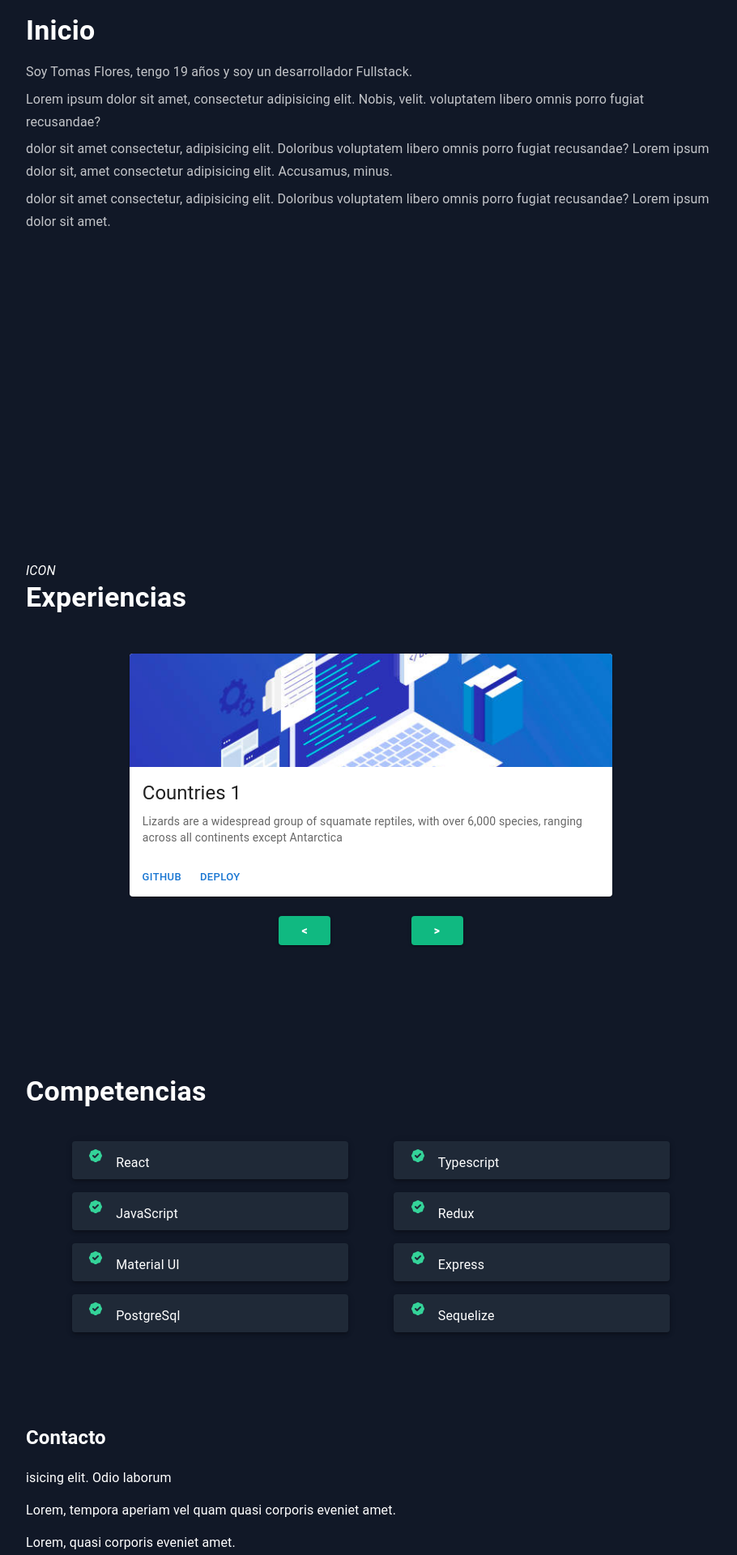
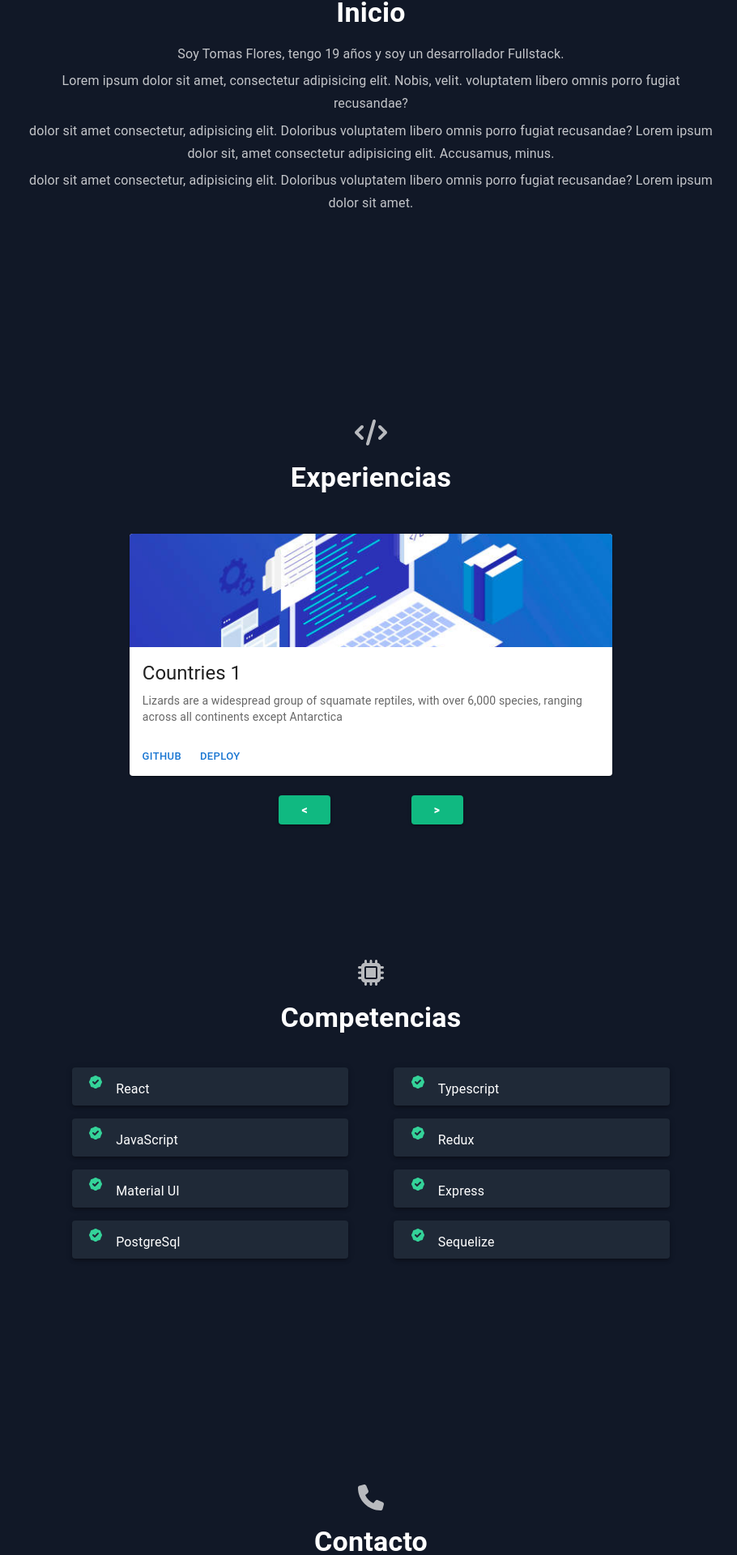
Before and after one commit to tomasflores24/cv, a React app: page / in a window 1280 px wide. Shown: the part 223-2143 px from the top of the page at 81% size, without its empty margins (182-1092 px from the left). Built offline with nearby package versions, Linux system fonts and the light colour scheme; the HTML template or start-up script is replaced by a standard one.

Commit message:
refactory adding icons

```diff
--- a/package.json
+++ b/package.json
@@ -18,6 +18,10 @@
     "react-router-dom": "^6.8.1"
   },
   "devDependencies": {
+    "@fortawesome/fontawesome-svg-core": "^6.3.0",
+    "@fortawesome/free-brands-svg-icons": "^6.3.0",
+    "@fortawesome/free-solid-svg-icons": "^6.3.0",
+    "@fortawesome/react-fontawesome": "^0.2.0",
     "@types/react": "^18.0.27",
     "@types/react-dom": "^18.0.10",
     "@vitejs/plugin-react": "^3.1.0",
--- a/src/components/Contact.tsx
+++ b/src/components/Contact.tsx
@@ -1,22 +1,17 @@
 import { Box } from '@mui/material';
 import { navName } from '../utils';
+import { Title, IconApp } from '../material';
+import { faPhone } from '@fortawesome/free-solid-svg-icons';
 
 export const Contact = () => {
   return (
     <Box
       id={navName.Contacto}
       component="section"
-      sx={{ marginBottom: '5rem' }}
+      sx={{ marginBottom: '5rem', paddingTop: '5rem', paddingBottom: '5rem' }}
     >
-      <h1>Contacto</h1>
-      <p>isicing elit. Odio laborum
-      </p>
-      <p>
-        Lorem,  tempora aperiam vel quam quasi corporis eveniet amet.
-      </p>
-      <p>
-        Lorem,  quasi corporis eveniet amet.
-      </p>
+      <IconApp nameIcon={faPhone} />
+      <Title>Contacto</Title>
     </Box>
   );
 };
--- a/src/components/Home.tsx
+++ b/src/components/Home.tsx
@@ -1,6 +1,7 @@
 import Box from '@mui/material/Box';
-import { Subtitle, Title } from '../material';
+import { IconApp, Subtitle, Title } from '../material';
 import { navName } from '../utils';
+import { faUser } from '@fortawesome/free-solid-svg-icons';
 
 export const Home = () => {
   return (
@@ -8,10 +9,11 @@ export const Home = () => {
       id={navName.Inicio}
       component="section"
       sx={{
-        paddingTop: '15rem',
+        paddingTop: '10rem',
         paddingBottom: '10rem',
       }}
     >
+      <IconApp nameIcon={faUser} />
       <Title>{navName.Inicio}</Title>
       <Subtitle>
         Soy Tomas Flores, tengo 19 años y soy un desarrollador Fullstack.
--- a/src/components/Proyects.tsx
+++ b/src/components/Proyects.tsx
@@ -1,7 +1,8 @@
 import { useState } from 'react';
-import { ButtonsSlider, SliderProyects, Title } from '../material';
+import { ButtonsSlider, IconApp, SliderProyects, Title } from '../material';
 import { allProyects, navName } from '../utils';
 import Box from '@mui/material/Box';
+import { faCode } from '@fortawesome/free-solid-svg-icons';
 
 export const Proyects = () => {
   const [index, setIndex] = useState(0);
@@ -27,16 +28,16 @@ export const Proyects = () => {
       id={navName.Experiencias}
       component="section"
       sx={{
-        paddingTop: '15rem',
+        paddingTop: '5rem',
         paddingBottom: '10rem',
       }}
     >
-      <i>ICON</i>
+      <IconApp nameIcon={faCode} />
+
       <Title>{navName.Experiencias}</Title>
 
       <SliderProyects data={allProyects[index]} />
-      <ButtonsSlider prevProyect={prevProyect} nextProyect={nextProyect}/>
-
+      <ButtonsSlider prevProyect={prevProyect} nextProyect={nextProyect} />
     </Box>
   );
 };
--- a/src/components/Skills.tsx
+++ b/src/components/Skills.tsx
@@ -1,14 +1,17 @@
 import { Box } from '@mui/material';
 import { allSkills, navName } from '../utils';
-import { Skill, Title } from '../material';
+import { IconApp, Skill, Title } from '../material';
+import { faMicrochip } from '@fortawesome/free-solid-svg-icons';
 
 export const Skills = () => {
   return (
     <Box
       component="section"
       id={navName.Competencias}
-      sx={{ marginBottom: '6rem' }}
+      sx={{ marginBottom: '6rem', paddingBottom:'5rem' }}
     >
+      <IconApp nameIcon={faMicrochip} />
+
       <Title>Competencias</Title>
 
       <Box
@@ -20,7 +23,7 @@ export const Skills = () => {
         }}
       >
         {allSkills.map((skillName) => (
-          <Skill skillName={skillName} />
+          <Skill key={skillName} skillName={skillName} />
         ))}
       </Box>
     </Box>
--- /dev/null
+++ b/src/material/Icons.tsx
@@ -0,0 +1,25 @@
+import { FontAwesomeIcon } from '@fortawesome/react-fontawesome';
+
+import { faUser } from '@fortawesome/free-solid-svg-icons';
+
+import { Box } from '@mui/system';
+import { IconProp } from '@fortawesome/fontawesome-svg-core';
+
+export const IconApp = ({ nameIcon }: { nameIcon: IconProp }) => {
+  return (
+    <Box
+      component="i"
+      sx={{
+        backgroundColor: 'gra',
+        width: '100%',
+        display: 'block',
+        fontSize: 'xx-large',
+        textAlign: 'center',
+        marginBottom: '.6rem',
+        opacity: '70%',
+      }}
+    >
+      <FontAwesomeIcon icon={nameIcon} />
+    </Box>
+  );
+};
--- a/src/material/Skill.tsx
+++ b/src/material/Skill.tsx
@@ -9,9 +9,9 @@ export const IconCheck = () => {
       }}
     >
       <path
-        fill-rule="evenodd"
+        fillRule="evenodd"
+        clipRule="evenodd"
         d="M6.267 3.455a3.066 3.066 0 001.745-.723 3.066 3.066 0 013.976 0 3.066 3.066 0 001.745.723 3.066 3.066 0 012.812 2.812c.051.643.304 1.254.723 1.745a3.066 3.066 0 010 3.976 3.066 3.066 0 00-.723 1.745 3.066 3.066 0 01-2.812 2.812 3.066 3.066 0 00-1.745.723 3.066 3.066 0 01-3.976 0 3.066 3.066 0 00-1.745-.723 3.066 3.066 0 01-2.812-2.812 3.066 3.066 0 00-.723-1.745 3.066 3.066 0 010-3.976 3.066 3.066 0 00.723-1.745 3.066 3.066 0 012.812-2.812zm7.44 5.252a1 1 0 00-1.414-1.414L9 10.586 7.707 9.293a1 1 0 00-1.414 1.414l2 2a1 1 0 001.414 0l4-4z"
-        clip-rule="evenodd"
       ></path>
     </SvgIcon>
   );
@@ -20,7 +20,6 @@ export const IconCheck = () => {
 export const Skill = ({ skillName }: { skillName: string }) => {
   return (
     <Paper
-      key={skillName}
       sx={{
         backgroundColor: '#1f2937',
         color: 'white',
--- a/src/material/SliderProyect.tsx
+++ b/src/material/SliderProyect.tsx
@@ -43,8 +43,7 @@ export const SliderProyects = ({ data }: Props) => {
   );
 };
 
-
-export const ButtonsSlider = ({prevProyect, nextProyect}:any) =>(
+export const ButtonsSlider = ({ prevProyect, nextProyect }: any) => (
   <Box
     sx={{
       margin: 'auto',
@@ -71,4 +70,4 @@ export const ButtonsSlider = ({prevProyect, nextProyect}:any) =>(
       {'>'}
     </Button>
   </Box>
-)
+);
--- a/src/material/Text.tsx
+++ b/src/material/Text.tsx
@@ -8,14 +8,14 @@ export const Title = ({ children }: ChildrenProps) => (
   <Typography
     variant="h4"
     gutterBottom
-    sx={{ fontWeight: 'bold', marginBottom: '1rem' }}
+    sx={{ fontWeight: 'bold', marginBottom: '1rem', textAlign:'center' }}
   >
     {children}
   </Typography>
 );
 
 export const Subtitle = ({ children }: ChildrenProps) => (
-  <Typography variant="subtitle1" gutterBottom sx={{ opacity: '75%' }}>
+  <Typography variant="subtitle1" gutterBottom sx={{ opacity: '75%', textAlign:'center' }}>
     {children}
   </Typography>
 );
--- a/src/material/index.ts
+++ b/src/material/index.ts
@@ -1,5 +1,6 @@
+export * from './Icons';
+export * from './Nav';
 export * from './Skill';
-export * from './Nav';
 export * from './SliderProyect';
 export * from './Text';
 export * from './index';
```
Also changed, not shown: 1 other file (tests, documents, lock files or other folders). Lines whose indentation alone changed are shown as unchanged.
